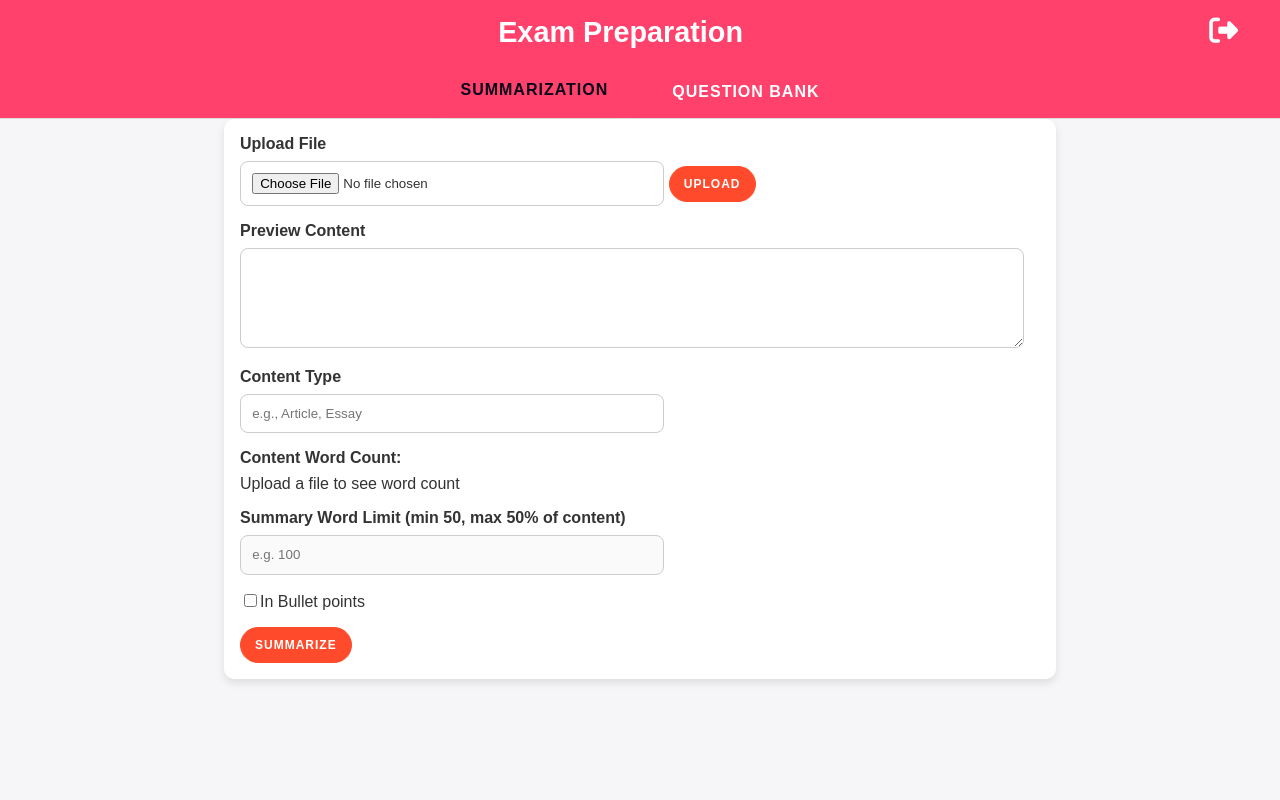
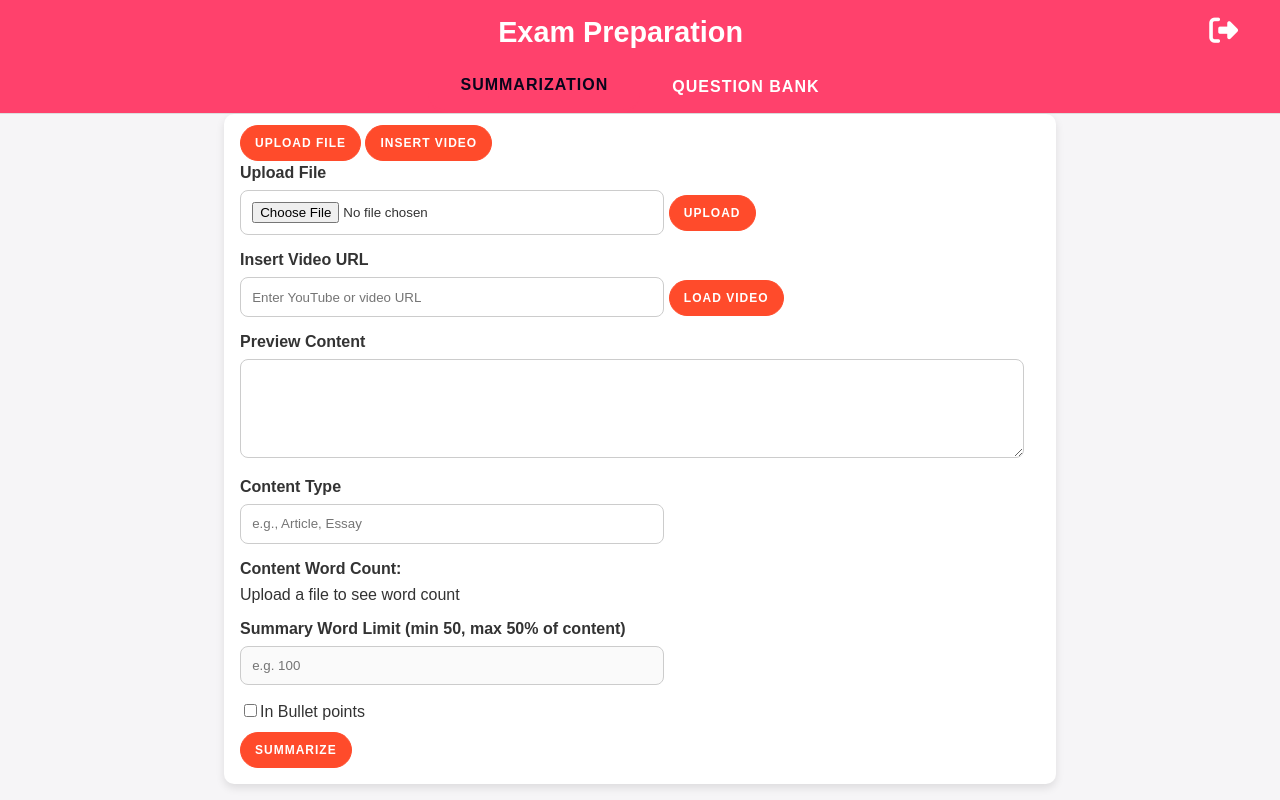
Before and after one commit to indersingh13aug/exam_prepare, a Flask app: page /home in a window 1280 px wide. Run offline with Flask 3, Linux system fonts and the light colour scheme; a user stored in the database is signed in; some libraries are stand-ins or nearby versions.

Commit message:
uploaded video section

```diff
--- a/app.py
+++ b/app.py
@@ -6,6 +6,7 @@ import os,re
 from dotenv import load_dotenv
 from flask_cors import CORS
 import sqlite3
+from youtube_transcript_api import YouTubeTranscriptApi
 
 
 app = Flask(__name__, static_folder='.', static_url_path='')
@@ -151,6 +152,15 @@ def summarize_text_route():
     result = markdown_to_html(result)
     return jsonify({'result': result})
 
+@app.route('/video_transcript', methods=['POST'])
+def video_transcript():
+    data = request.get_json()
+    video_id = data.get("video_id", "")
+    transcript = YouTubeTranscriptApi.get_transcript(video_id)
+    full_text = " ".join([entry['text'] for entry in transcript])
+    return jsonify({'result': full_text})
+
+
 @app.route('/generate_questions_text', methods=['POST'])
 def generate_questions_text_route():
     data = request.get_json()
--- a/style.css
+++ b/style.css
@@ -83,6 +83,7 @@ label {
     display: block;
     margin-bottom: 0.5rem;
     font-weight: 600;
+    margin-top: 3px;
 }
 
 textarea{
@@ -116,6 +117,7 @@ button {
 	letter-spacing: 1px;
 	text-transform: uppercase;
 	transition: transform 80ms ease-in;
+    margin-top: -5px;
 }
 
 button:active {
--- a/templates/home.html
+++ b/templates/home.html
@@ -28,12 +28,27 @@
     <button onclick="switchTab('question')">Question Bank</button>
   </nav>
 
+
   <!-- Summarization Tab -->
   <div class="container" id="summarize-tab">
-    <div class="form-group">
-      <label>Upload File</label>
-      <input type="file" id="fileInput" accept=".txt,.pdf,.docx" />
-      <button onclick="handleFileUploadSum()">Upload</button>
+    <div>
+      <button id="fileTabBtn">Upload File</button>
+      <button id="videoTabBtn">Insert Video</button>
+    </div>
+    <div id="fileSection">
+      <div class="form-group">
+        <label>Upload File</label>
+        <input type="file" id="fileInput" accept=".txt,.pdf,.docx" />
+        <button onclick="handleFileUploadSum()">Upload</button>
+      </div>
+    </div>
+    <!-- ✅ Video URL Section (Hidden by Default) -->
+    <div id="videoSection">
+      <div class="form-group">
+        <label>Insert Video URL</label>
+        <input type="text" id="videoUrl" placeholder="Enter YouTube or video URL" />
+        <button onclick="getYouTubeVideoID()">Load Video</button>
+      </div>
     </div>
     <div class="form-group">
       <label>Preview Content</label>
@@ -75,8 +90,23 @@
 
   </div>
 
+  <!-- 🔁 JavaScript for Switching -->
+  <script>
+    const fileTabBtn = document.getElementById("fileTabBtn");
+    const videoTabBtn = document.getElementById("videoTabBtn");
+    const fileSection = document.getElementById("fileSection");
+    const videoSection = document.getElementById("videoSection");
 
-  <script>
+    fileTabBtn.onclick = () => {
+      fileSection.classList.remove("hidden");
+      videoSection.classList.add("hidden");
+    };
+
+    videoTabBtn.onclick = () => {
+      videoSection.classList.remove("hidden");
+      fileSection.classList.add("hidden");
+    };
+
     let isSpeaking = false;
     let utterance;
 
@@ -171,6 +201,29 @@
 
     let fileText = "";
 
+    async function getYouTubeVideoID() {
+      const yt_url = document.getElementById('videoUrl').value;
+      const regex = /(?:youtube\.com\/watch\?v=|youtu\.be\/)([^&]+)/;
+      const match = yt_url.match(regex);
+      const videoId = match ? match[1] : null;
+      const payload = {
+        video_id: videoId
+      };
+      fetch('/video_transcript', {
+        method: 'POST',
+        headers: {
+          'Content-Type': 'application/json'
+        },
+        body: JSON.stringify(payload)
+      })
+        .then(response => response.json())
+        .then(data => {
+          fileText=data.result;
+          document.getElementById('contentPreviewSum').innerText = data.result;
+        })
+        .catch(error => console.error(error));
+    }
+
     function switchTab(tab) {
       document.getElementById('summarize-tab').classList.toggle('hidden', tab !== 'summarize');
       document.getElementById('question-tab').classList.toggle('hidden', tab !== 'question');
@@ -195,7 +248,7 @@
       const contentType = document.querySelector('input[type="text"]').value;
       const loading = document.getElementById('loading');
       const checkbox = document.getElementById('bulletpoints');
-      if (checkbox.checked){
+      if (checkbox.checked) {
         buttletInstr = 'Please show summary in proper bullet points '
       }
       else {
@@ -267,7 +320,7 @@
       })
         .then(response => response.json())
         .then(data => {
-          document.getElementById('questionBankResult').innerText  = data.result;
+          document.getElementById('questionBankResult').innerText = data.result;
           document.getElementById('questionResult').classList.remove('hidden');
         })
         .catch(error => console.error(error))
```
Also changed, not shown: users.db.
